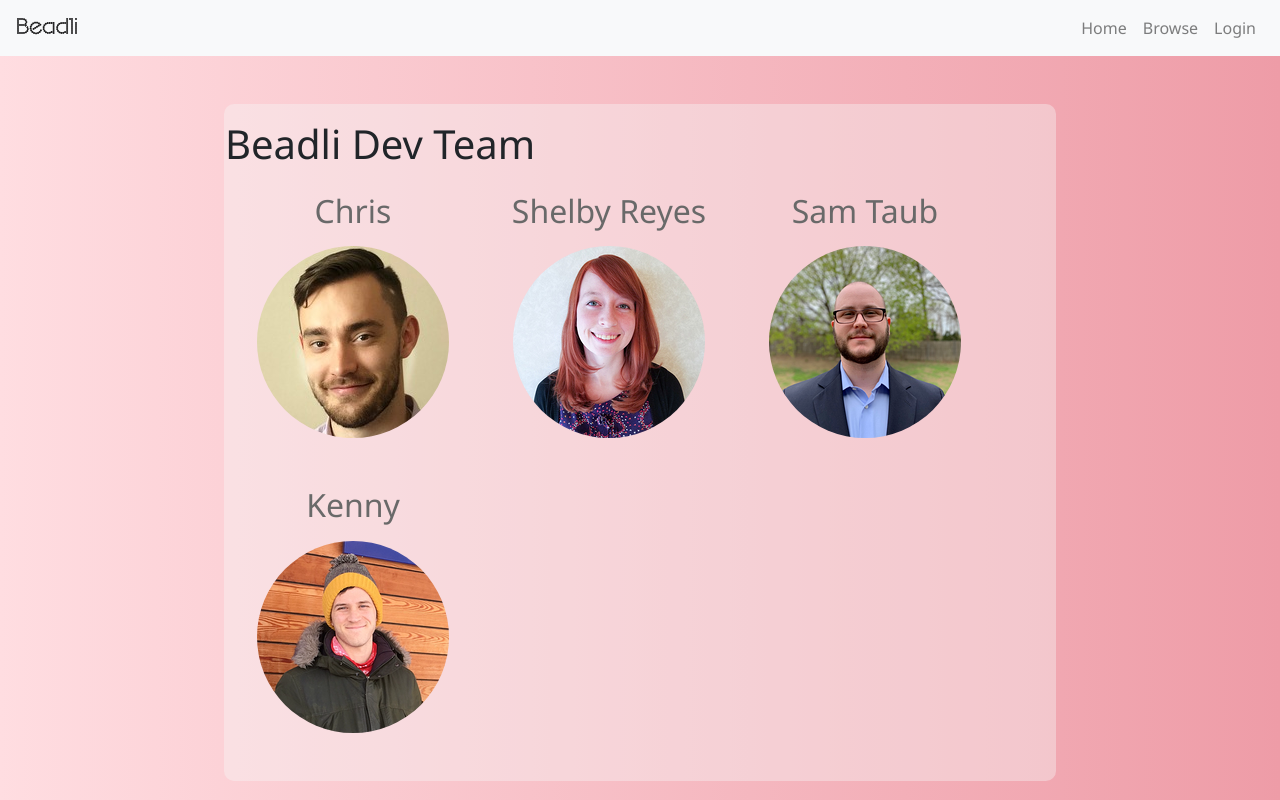
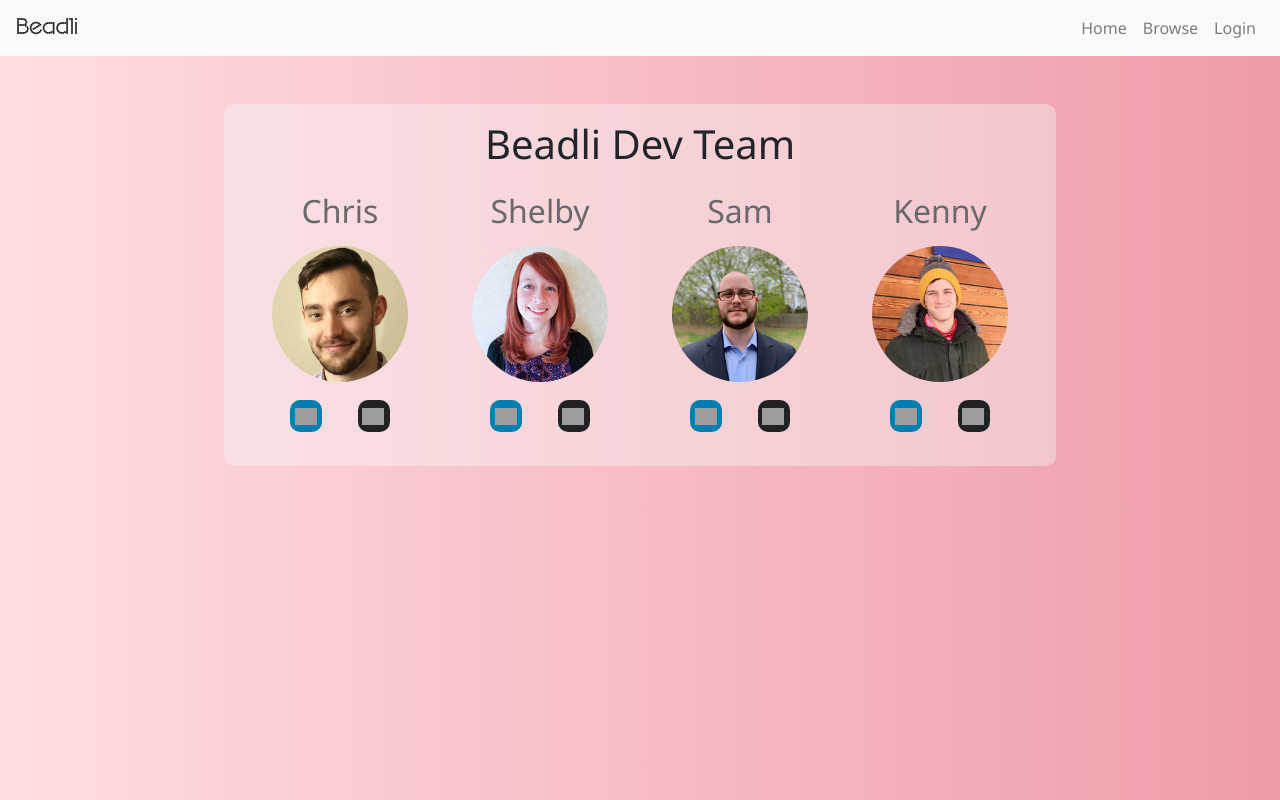
Before and after one commit to SamTaub/project-3, a React (Create React App) app in the folder client/: page /devs in a window 1280 px wide. Built offline with nearby package versions, Linux system fonts and the light colour scheme; no server answers; grey boxes are pictures that could not be loaded.

Commit message:
social icons / fixes / flexbox

```diff
--- a/client/src/pages/Devs/Devs.js
+++ b/client/src/pages/Devs/Devs.js
@@ -1,45 +1,132 @@
 import React, { Component } from "react";
 import { Link } from "react-router-dom";
-import { Container, Row, Col } from "../../components/Grid";
+import { Container } from "../../components/Grid";
 import "./style.css";
+import "./social-icons.scss";
 
 class Devs extends Component {
-
   render() {
     return (
-
       <Container styles="well p-3">
-                <Row>
+        <div id="dev-header">
           <h1>Beadli Dev Team</h1>
-                </Row>
-                <Row>
+        </div>
+        <div id="dreamteam">
           <div className="justify-content-center p-3">
-                        <Link to="//chrisluber.com" className="card-text text-center" target="_blank"><h2 className="text-center">Chris</h2></Link>
+            <Link
+              to="//chrisluber.com"
+              className="card-text text-center"
+              target="_blank"
+            >
+              <h2 className="text-center">Chris</h2>
+            </Link>
             <div className="m-3">
-                            <img src={require("../../assets/images/chris.jpeg")} className="card-img-top rounded-circle" alt="Chris" />
+              <img
+                src={require("../../assets/images/chris.jpeg")}
+                className="card-img-top rounded-circle"
+                alt="Chris"
+              />
+            </div>
+            <div className="social-icons">
+              <div className="icon icon--linkedin">
+                <a href="//www.linkedin.com/in/cluber/" target="_blank">
+                  <span className="icon__name">LinkedIn</span>
+                </a>
+              </div>
+              <div className="icon icon--github">
+                <a href="//github.com/luberchris" target="_blank">
+                  <span className="icon__name">GitHub</span>
+                </a>
+              </div>
             </div>
           </div>
           <div className="justify-content-center p-3">
-                        <Link to="//shelbyreyes.net" className="card-text text-center" target="_blank"><h2 className="text-center">Shelby Reyes</h2></Link>
+            <Link
+              to="//shelbyreyes.net"
+              className="card-text text-center"
+              target="_blank"
+            >
+              <h2 className="text-center">Shelby</h2>
+            </Link>
             <div className="m-3">
-                            <img src={require("../../assets/images/shelby.jpeg")} className="card-img-top rounded-circle" alt="Shelby" />
+              <img
+                src={require("../../assets/images/shelby.jpeg")}
+                className="card-img-top rounded-circle"
+                alt="Shelby"
+              />
+            </div>
+            <div className="social-icons">
+              <div className="icon icon--linkedin">
+                <a href="//www.linkedin.com/in/shelbyreyes/" target="_blank">
+                  <span className="icon__name">LinkedIn</span>
+                </a>
+              </div>
+              <div className="icon icon--github">
+                <a href="//github.com/sdreyes" target="_blank">
+                  <span className="icon__name">GitHub</span>
+                </a>
+              </div>
             </div>
           </div>
           <div className="justify-content-center p-3">
-                        <Link to="//samtaubweb.dev" className="card-text text-center" target="_blank"><h2 className="text-center">Sam Taub</h2></Link>
+            <Link
+              to="//samtaubweb.dev"
+              className="card-text text-center"
+              target="_blank"
+            >
+              <h2 className="text-center">Sam</h2>
+            </Link>
             <div className="m-3">
-                            <img src={require("../../assets/images/sam.png")} className="card-img-top rounded-circle" alt="Sam" />
+              <img
+                src={require("../../assets/images/sam.png")}
+                className="card-img-top rounded-circle"
+                alt="Sam"
+              />
+            </div>
+            <div className="social-icons">
+              <div className="icon icon--linkedin">
+                <a href="//linkedin.com/in/samtaub" target="_blank">
+                  <span className="icon__name">LinkedIn</span>
+                </a>
+              </div>
+              <div className="icon icon--github">
+                <a href="//github.com/SamTaub" target="_blank">
+                  <span className="icon__name">GitHub</span>
+                </a>
+              </div>
             </div>
           </div>
           <div className="justify-content-center p-3">
-                        <Link to="//kennywhitebloom.net" className="card-text text-center" target="_blank"><h2 className="text-center">Kenny</h2></Link>
+            <Link
+              to="//kennywhitebloom.net"
+              className="card-text text-center"
+              target="_blank"
+            >
+              <h2 className="text-center">Kenny</h2>
+            </Link>
             <div className="m-3">
-                            <img src={require("../../assets/images/kenny.png")} className="card-img-top rounded-circle" alt="Kenny" />
+              <img
+                src={require("../../assets/images/kenny.png")}
+                className="card-img-top rounded-circle"
+                alt="Kenny"
+              />
+            </div>
+            <div className="social-icons">
+              <div className="icon icon--linkedin">
+                <a href="//www.linkedin.com/in/kenny-whitebloom" target="_blank">
+                  <span className="icon__name">LinkedIn</span>
+                </a>
+              </div>
+              <div className="icon icon--github">
+                <a href="//github.com/calemonte" target="_blank">
+                  <span className="icon__name">GitHub</span>
+                </a>
               </div>
             </div>
-                </Row>
+          </div>
+        </div>
       </Container>
-        )
+    );
   }
 }
 
--- /dev/null
+++ b/client/src/pages/Devs/social-icons.scss
@@ -0,0 +1,93 @@
+/**
+ * Note: If you copy this code, you must replace the URLs with your own. If you hotlink to the images on my hosting provider, I will replace them with different images when I see you doing it in my request logs...
+ *
+ * The original icons are available here:
+ * here: http://simpleicons.org/
+ */
+
+.social-icons {
+    max-width: 980px;
+    margin: 0 auto;
+    display: flex;
+    justify-content: space-evenly;
+}
+
+.icon {
+    float: left;
+    position: relative;
+    width: 19%;
+    height: 0;
+    margin: 1% 0.5%;
+    padding-bottom: 19%;
+
+    // @media all and (min-width: 640px) {
+    //     width: 9%;
+    //     padding-bottom: 9%;
+    // }
+
+    // &:last-of-type {
+    //     margin-right: 0;
+    // }
+
+    a {
+        display: block;
+        position: absolute;
+        left: 0;
+        width: 100%;
+        height: 100%;
+        border: 0;
+        border-radius: 10px;
+        background-color: #fff;
+        background-size: 70%;
+        background-repeat: no-repeat;
+        background-position: center center;
+        transition: all .2s ease-out;
+
+        &:hover {
+            background-color: #222;
+            background-size: 0%;
+            transition: all .2s ease-out;
+        }
+    }
+}
+
+.icon__name {
+    position: absolute;
+    top: 50%;
+    width: 100%;
+    margin-top: -7px;
+    color: #fff;
+    font-size: 6px;
+    text-align: center;
+
+    transition: all .3s ease-out;
+    opacity: 0;
+    filter: blur(25px);
+    transform: translateZ(0);
+    will-change: transform;
+
+    .icon:hover & {
+        transition: all .3s ease-out;
+        opacity: 1;
+        filter: blur(0);
+    }
+}
+
+@media screen and (max-width: 1025px) {
+    .icon__name {
+        font-size: 12px;
+    }
+}
+
+
+// Customise Icons
+
+.icon--linkedin a {
+    background-color: #007fb1;
+    background-image: url('https://benhodgson.net/img/social/linkedin.svg');
+}
+
+.icon--github a {
+    background-color: #222;
+    background-image: url('https://benhodgson.net/img/social/github.svg');
+}
--- a/client/src/pages/Devs/style.css
+++ b/client/src/pages/Devs/style.css
@@ -0,0 +1,16 @@
+#dreamteam {
+  display: flex;
+}
+
+#dev-header {
+  display: flex;
+  justify-content: center;
+  align-items: center;
+}
+
+@media screen and (max-width: 1025px) {
+    #dreamteam {
+        flex-direction: column;
+      }
+
+}
--- a/package.json
+++ b/package.json
@@ -26,6 +26,7 @@
     "if-env": "^1.0.4",
     "moment": "^2.24.0",
     "mongoose": "^5.4.22",
+    "node-sass": "^4.11.0",
     "passport": "^0.4.0",
     "passport-local": "^1.0.0",
     "react": "^16.8.6",
```
Also changed, not shown: 1 other file (tests, documents, lock files or other folders). Lines whose indentation alone changed are shown as unchanged.
